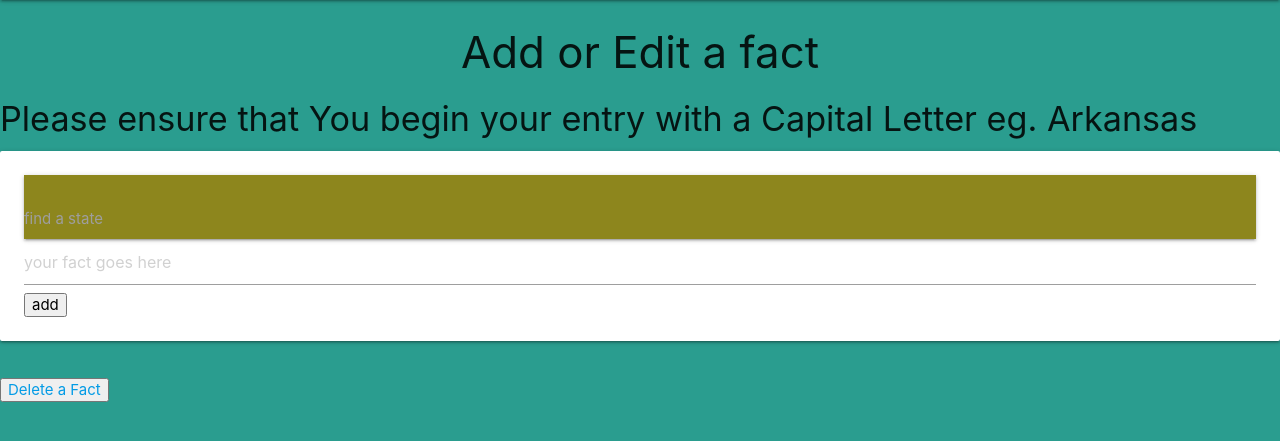
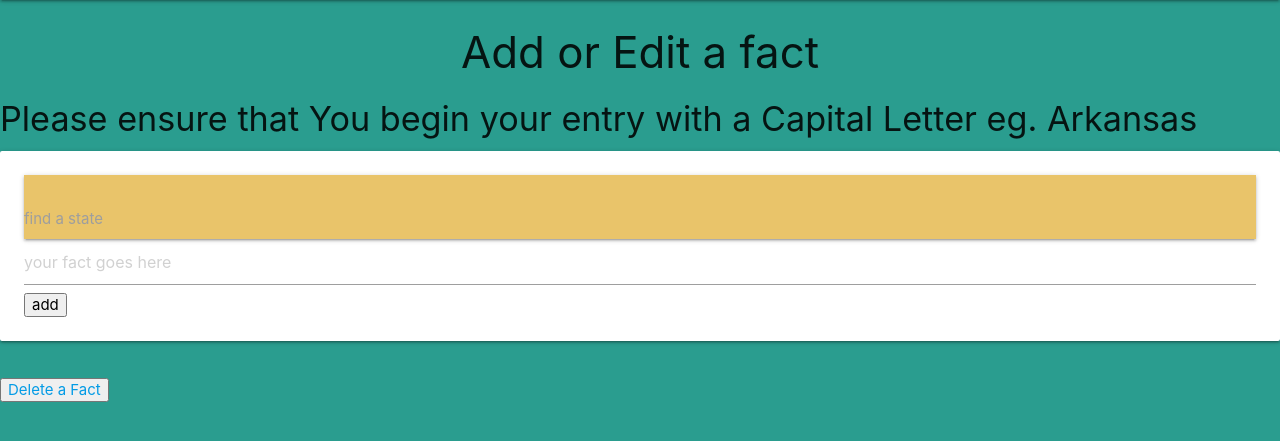
Before and after one commit to Code-Institute-Submissions/NyHagan-Statesproject_MayResub, a Flask app: page /fact in a window 1280 px wide. Shown: the part 64-505 px from the top of the page. Run offline with Flask 2, Linux system fonts and the light colour scheme; some libraries are stand-ins or nearby versions.

Commit message:
change search bar colour to maize crayola

```diff
--- a/static/css/style.css
+++ b/static/css/style.css
@@ -9,7 +9,7 @@ body{
 }
 
 #searchnav{
-    background-color: rgb(141, 134, 29);
+    background-color:  rgb(233, 196, 106)
 }
 
 #join{
```
